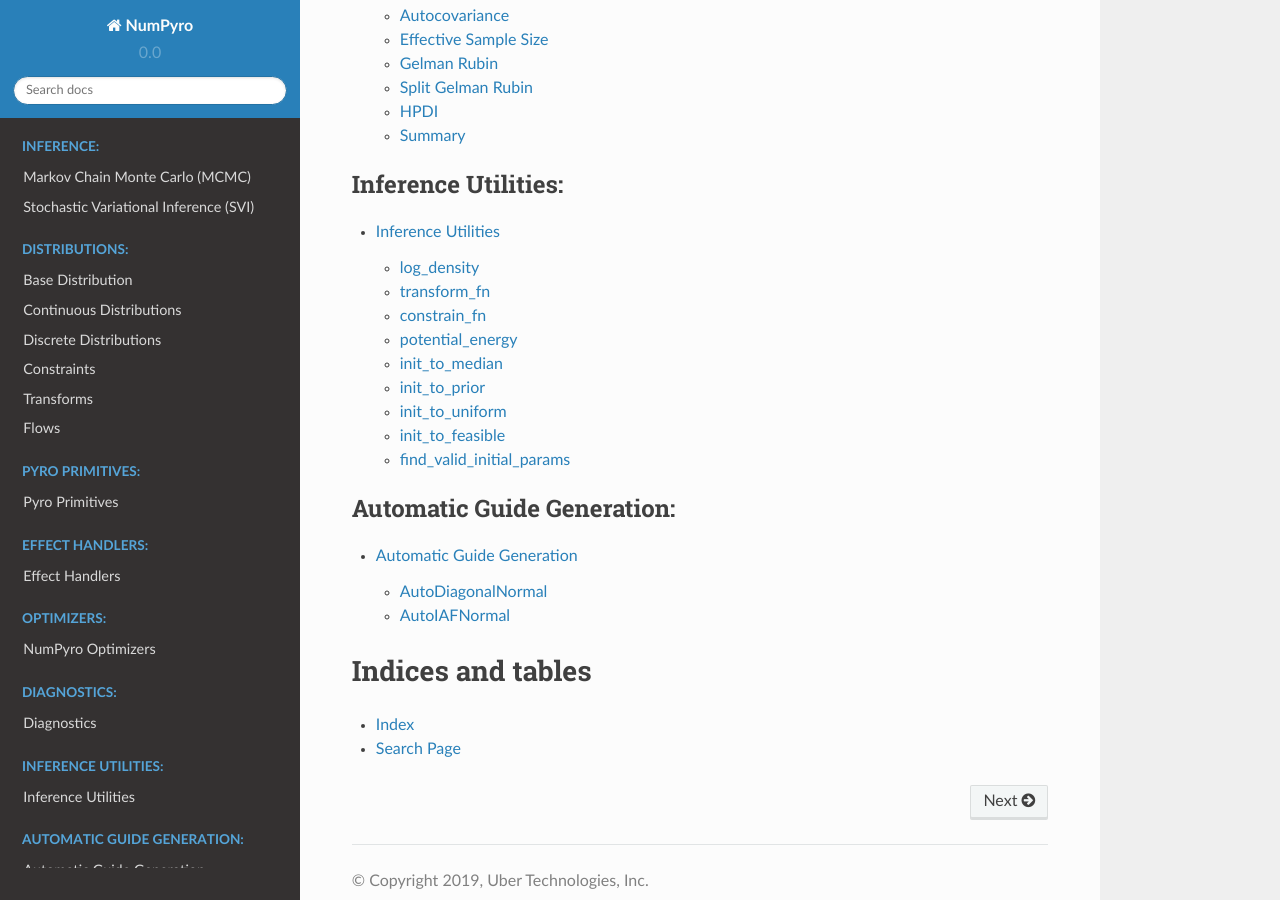
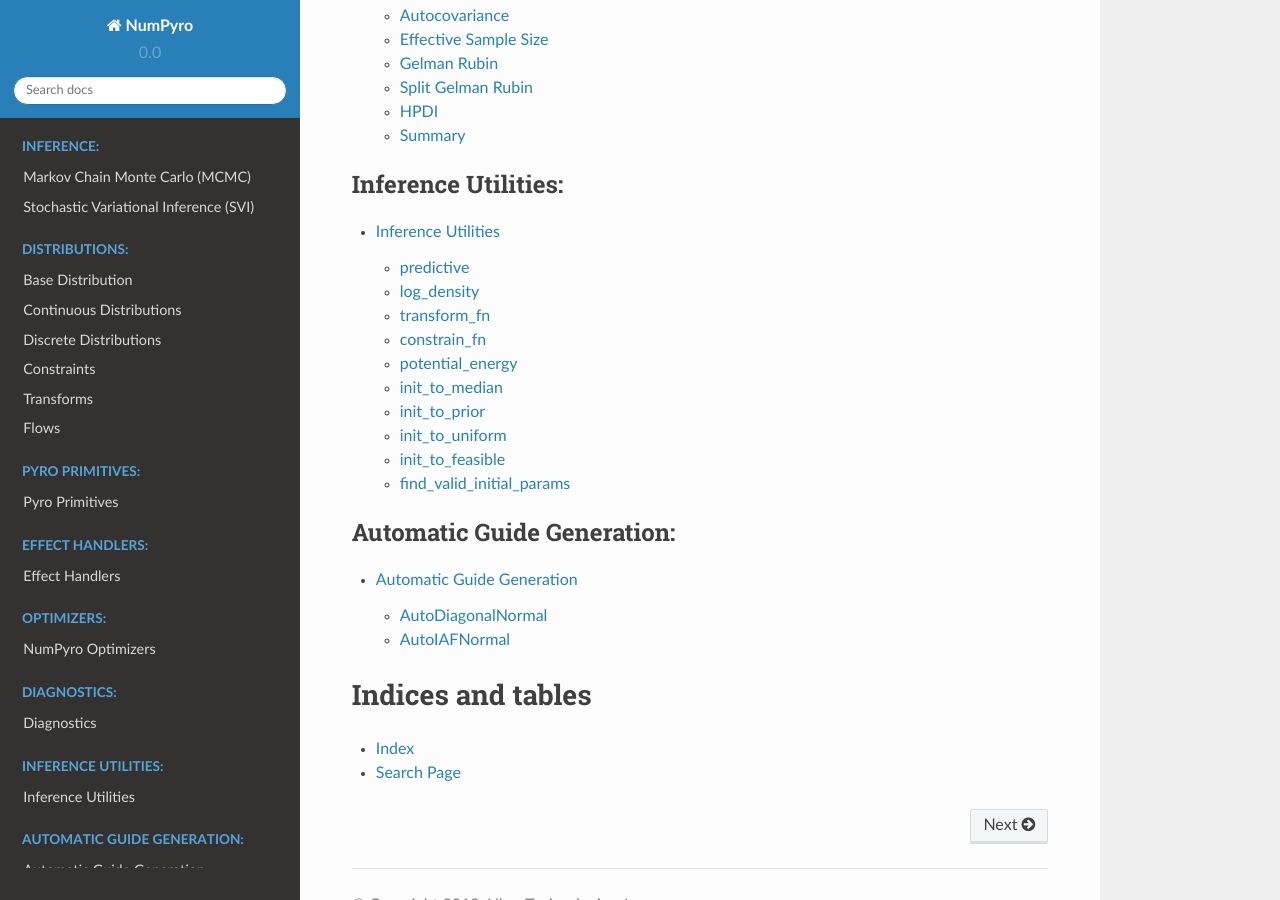
Before and after one commit to pyro-ppl/numpyro, a Sphinx documentation site: the page built from docs/source/index.rst, in a window 1280 px wide and 900 px high, scrolled down 3132 px. Built offline with Sphinx 7.4.7 and the Read the Docs theme 2.0.0, drawn with Linux system fonts in a browser that asks for light colours.

Commit message:
add predictive utility

```diff
--- a/docs/source/utilities.rst
+++ b/docs/source/utilities.rst
@@ -2,6 +2,10 @@ Inference Utilities
 ===================
 
 .. automodule:: numpyro.infer_util
+
+predictive
+-----------
+.. autofunction:: numpyro.infer_util.predictive
 
 log_density
 -----------
```
Also changed, not shown: notebooks/source/time_series_forecasting.ipynb.
